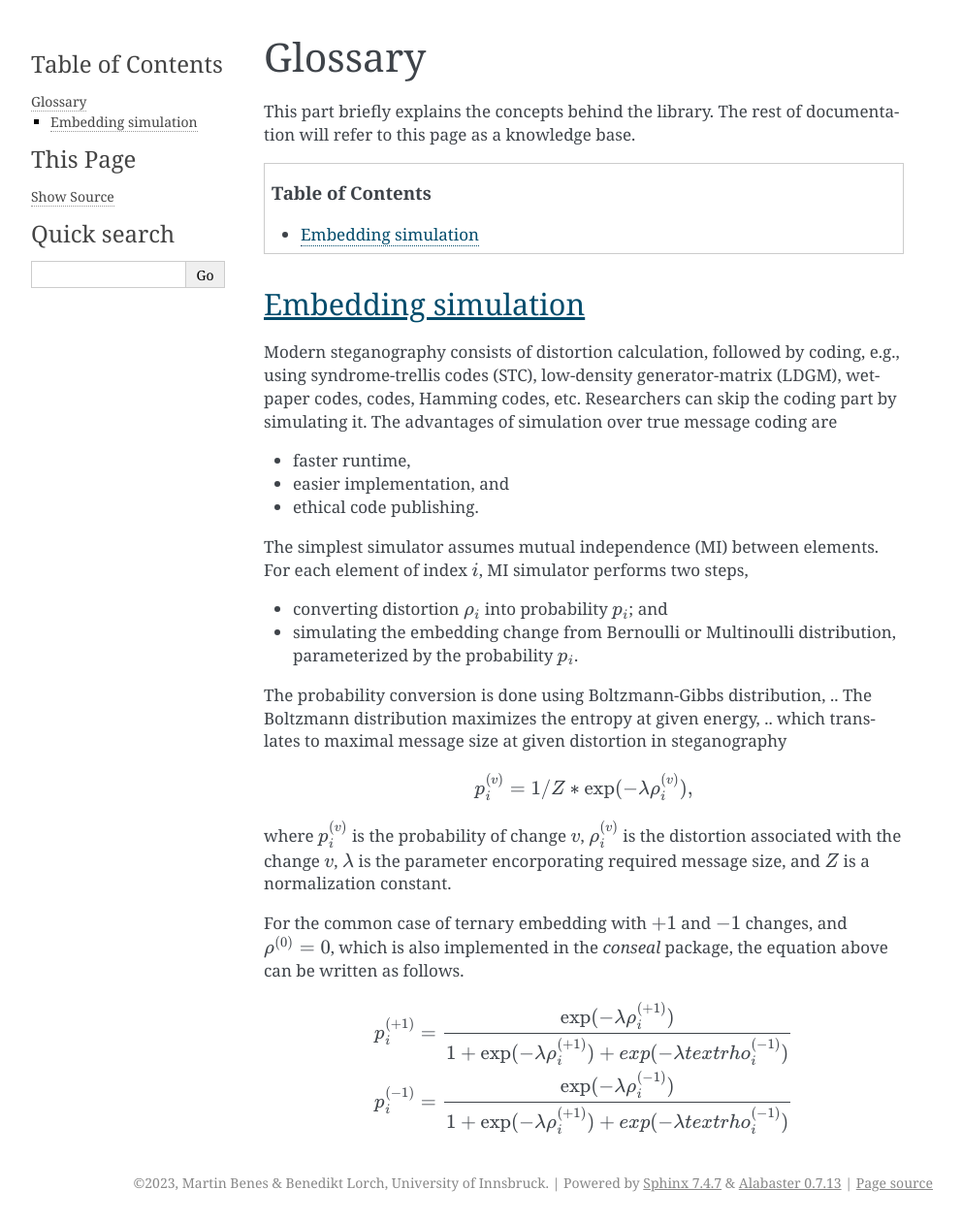
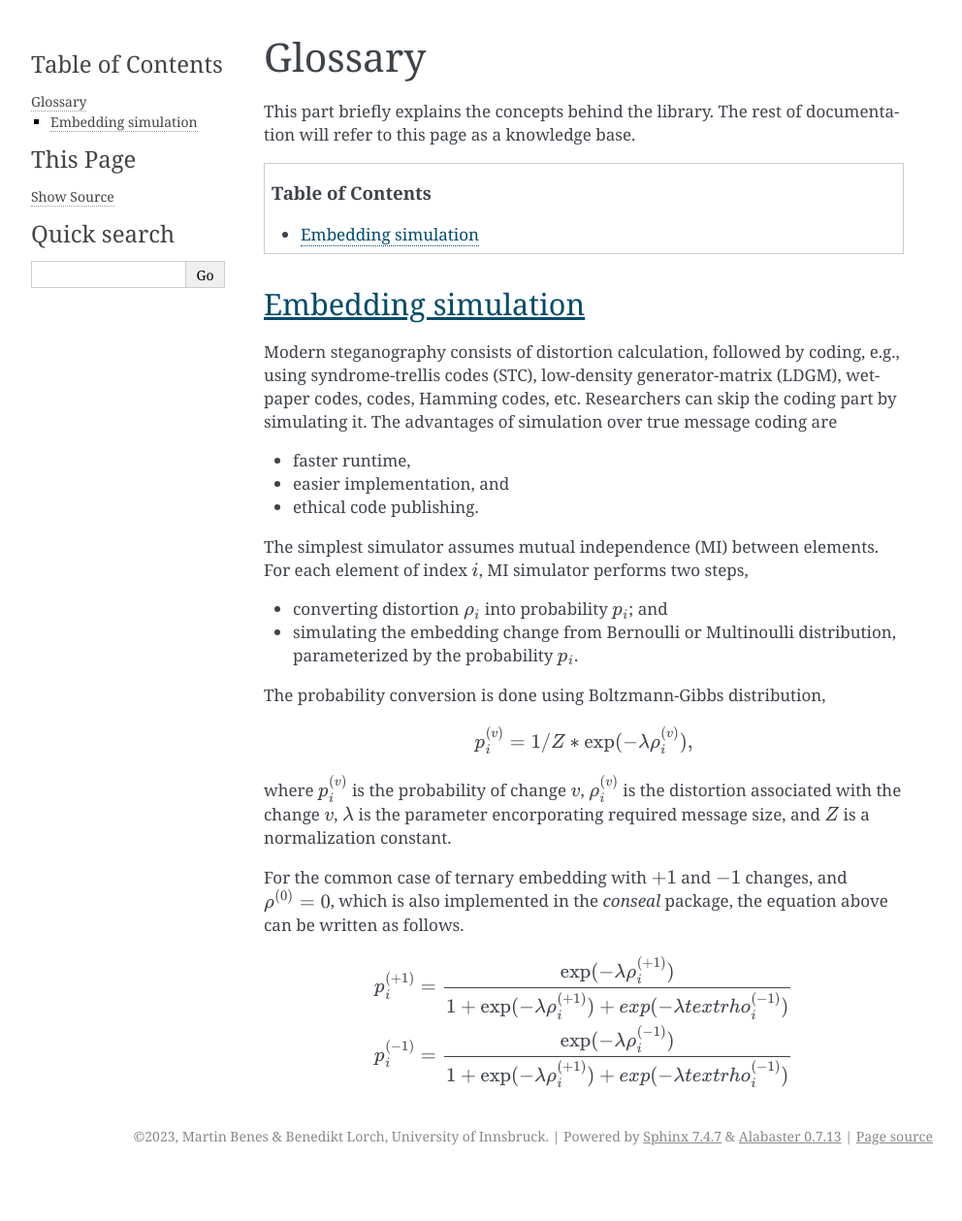
Before and after one commit to uibk-uncover/conseal, a Sphinx documentation site: the page built from docs/glossary.rst, in a window 1280 px wide. Shown: the whole page at 97% size, without its empty margins (148-1140 px from the left). Built offline with Sphinx 7.4.7, drawn with Linux system fonts in a browser that asks for light colours; after the commit the page ends 1211 px from its top, so only the background shows below that.

Commit message:
comments appear for some reason

```diff
--- a/docs/glossary.rst
+++ b/docs/glossary.rst
@@ -28,8 +28,6 @@ For each element of index :math:`i`, MI simulator performs two steps,
 - simulating the embedding change from Bernoulli or Multinoulli distribution, parameterized by the probability :math:`p_i`.
 
 The probability conversion is done using Boltzmann-Gibbs distribution,
-.. The Boltzmann distribution maximizes the entropy at given energy,
-.. which translates to maximal message size at given distortion in steganography
 
 .. math::
    p_i^{(v)} = 1 / Z * \text{exp}( - \lambda \rho_i^{(v)}),
```
